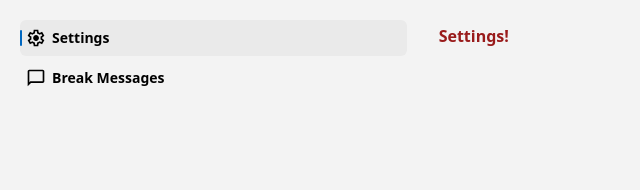
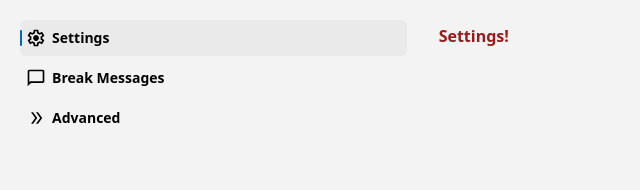
Before and after one commit to Mehdi-Saadi/break-reminder-vue, a Vue app: page / in a window 1280 px wide. Shown: the top 190 px of the page, without its empty margins (0-640 px from the left). Built offline with nearby package versions, Linux system fonts and the light colour scheme.

Commit message:
use AdvancedButton

```diff
--- a/src/layouts/partials/Sidebar.vue
+++ b/src/layouts/partials/Sidebar.vue
@@ -1,4 +1,5 @@
 <script setup lang="ts">
+import AdvancedButton from '../../components/sidebar/buttons/AdvancedButton.vue';
 import BreakMessagesButton from '../../components/sidebar/buttons/BreakMessagesButton.vue';
 import SettingsButton from '../../components/sidebar/buttons/SettingsButton.vue';
 
@@ -8,5 +9,6 @@ import SettingsButton from '../../components/sidebar/buttons/SettingsButton.vue'
   <div class="h-screen w-full bg-inherit p-5 space-y-1">
     <SettingsButton />
     <BreakMessagesButton />
+    <AdvancedButton />
   </div>
 </template>
```
